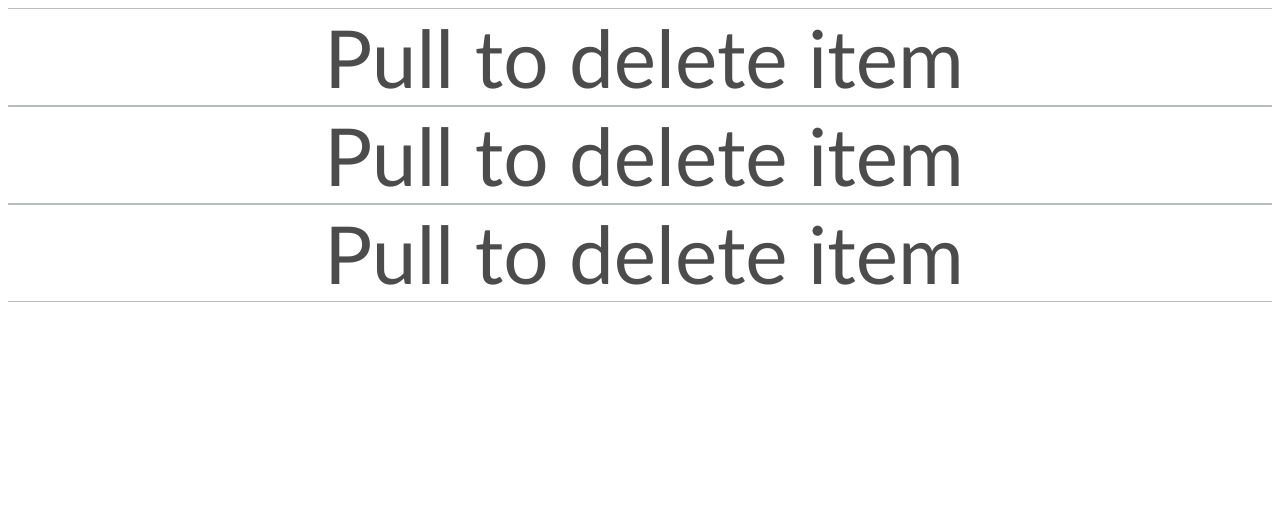
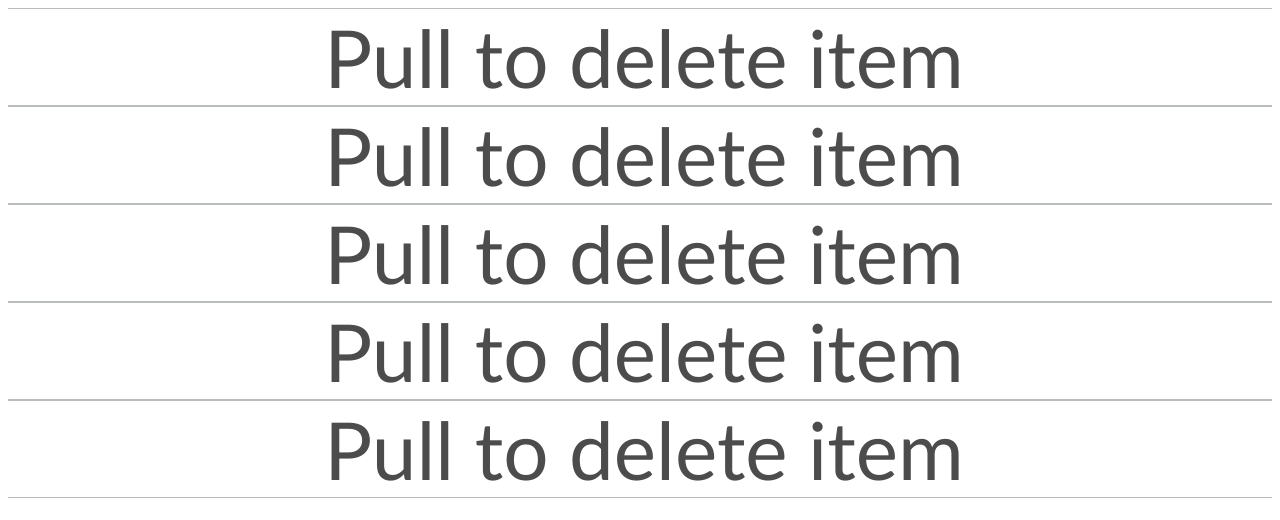
Before and after one commit to themmixproject/test-env, a Vue app: page / in a window 1280 px wide. Shown: the top 520 px of the page. Built offline with nearby package versions, Linux system fonts and the light colour scheme.

Commit message:
Prevented scrolling when element is being moved

```diff
--- a/src/components/PullDelete.vue
+++ b/src/components/PullDelete.vue
@@ -6,6 +6,7 @@
             class="pull-item"
             @touchstart="touchStart($event, index)"
             @touchmove="touchMove($event, index)"
+            @touchend="touchEnd($event, index)"
         >
             Pull to delete item
             <div class="pull-button"></div>
@@ -17,25 +18,58 @@
 export default {
     data() {
         return {
-            items: [0, 0, 0],
+            items: [0, 0, 0, 0, 0],
             posX: 0,
             divX: 0,
             diffX: 0,
-            distanceMoved: 0
+            startPosX: 0,
+            posY: 0,
+            divY: 0,
+            diffY: 0,
+            startPosY: 0,
+            distanceMoved: 0,
+            elIsMoving: false,
+            isScrolling: false,
+            scrollingIsActivated: false
         };
     },
     methods: {
         touchStart(event) {
             this.posX = event.targetTouches[0].clientX;
+            // this.startPosX = event.targetTouches[0].clientX
+            this.startPosX = this.posX;
+            this.startPosY = event.targetTouches[0].pageY;
             this.divX = event.target.style.left.replace("px", "");
             this.diffX = this.posX - this.divX;
         },
         touchMove(event) {
+            if (this.elIsMoving) {
+                event.preventDefault();
+            }
+
             this.posX = event.targetTouches[0].clientX;
             let aX = this.posX - this.diffX;
 
-            let target = event.target;
-            target.style.left = aX + "px";
+            let posY = event.targetTouches[0].pageY;
+
+            if (Math.abs(this.posX - this.startPosX) > 3 && !this.isScrolling) {
+                event.preventDefault();
+                this.elIsMoving = true;
+                let target = event.target;
+                target.style.left = aX + "px";
+            } else if (
+                Math.abs(posY - this.startPosY) > 3 &&
+                !this.scrollingIsActivated &&
+                !this.elIsMoving
+            ) {
+                this.isScrolling = true;
+                this.scrollingIsActivated = true;
+            }
+        },
+        touchEnd() {
+            this.elIsMoving = false;
+            this.isScrolling = false;
+            this.scrollingIsActivated = false;
         }
     }
 };
@@ -58,5 +92,6 @@ export default {
     color: #4c4c4c;
     box-sizing: border-box;
     position: relative;
+    // touch-action: none;
 }
 </style>
```
